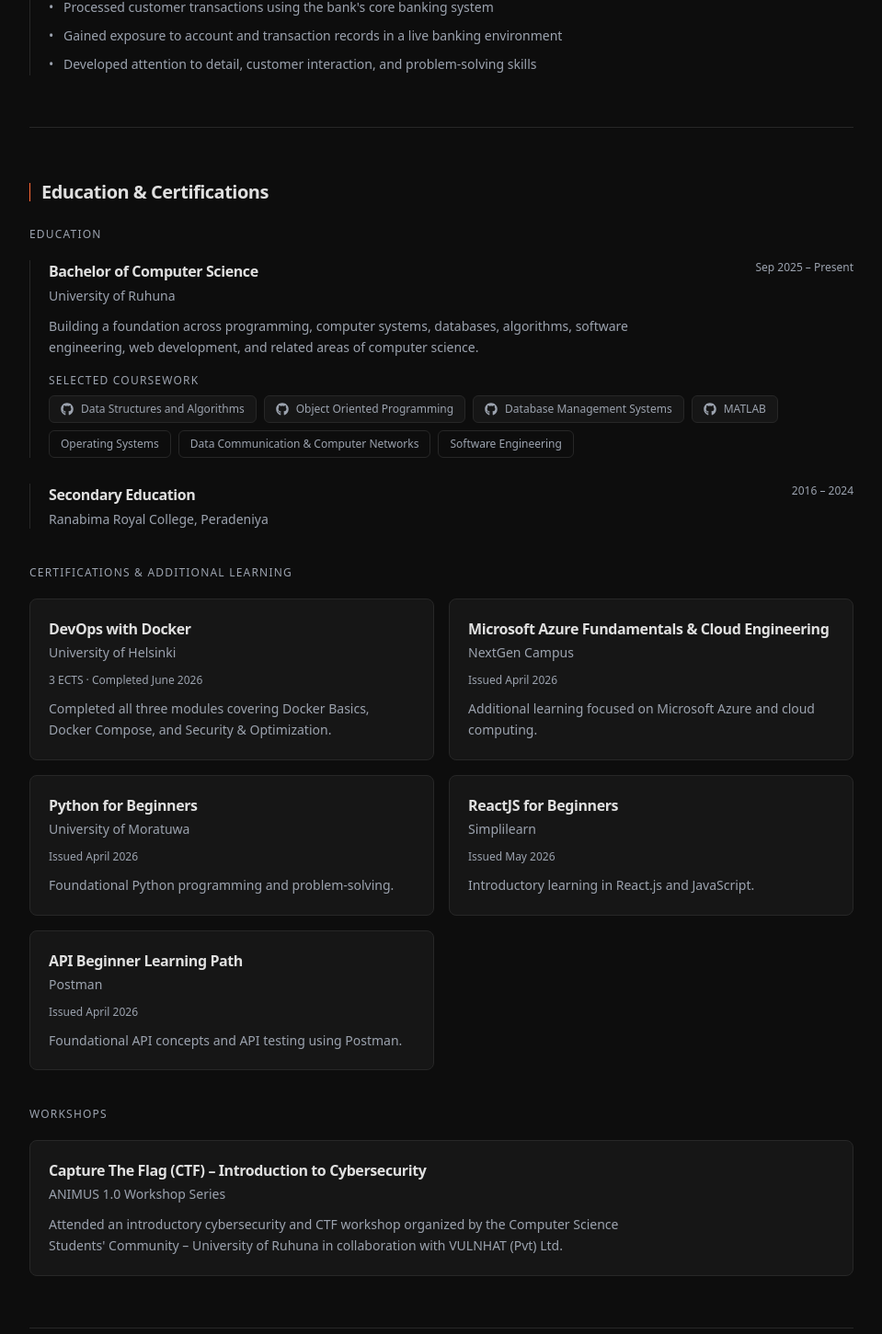
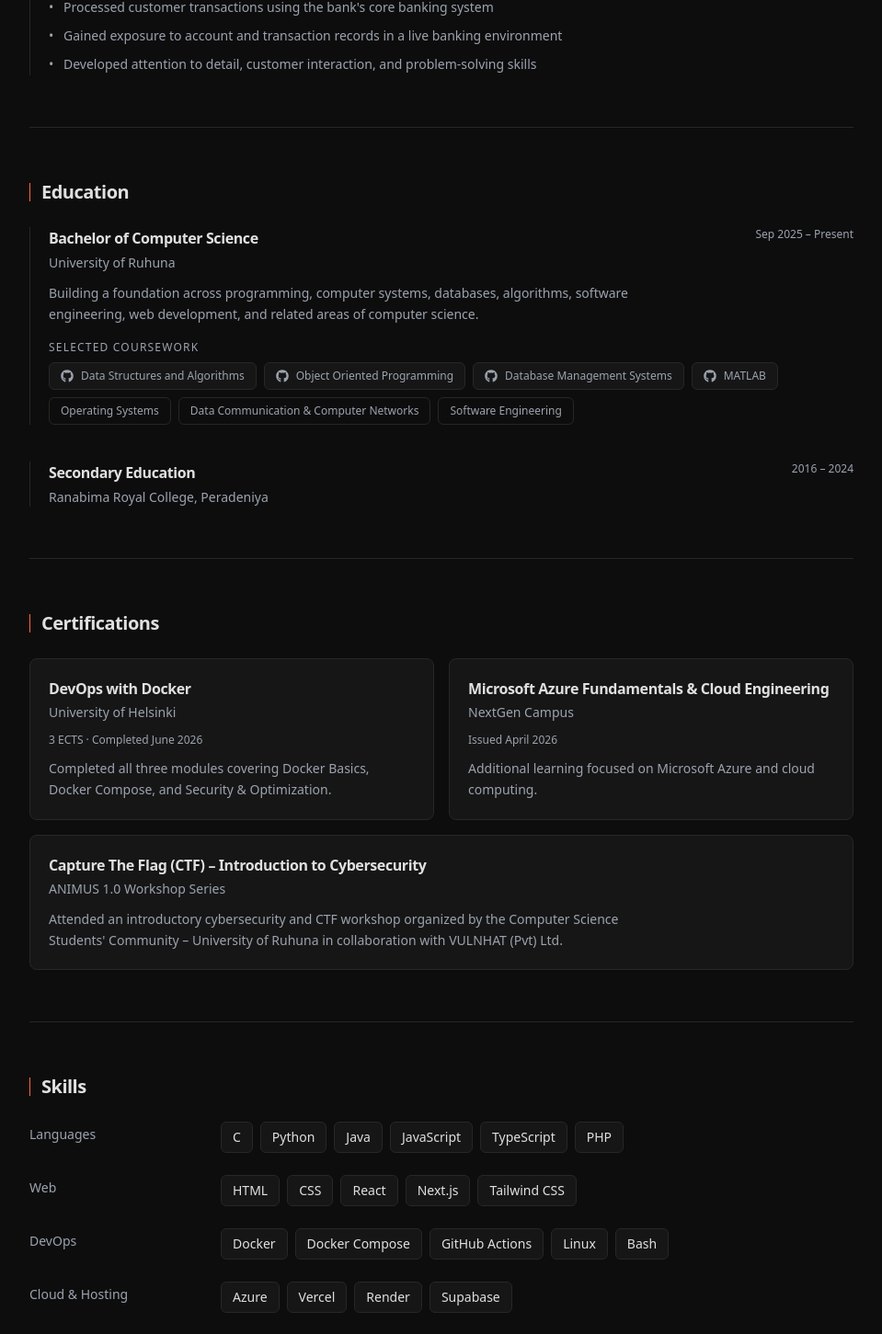
Before and after one commit to hasithaea/hasitha-dev, a Next.js app: page / in a window 1280 px wide. Shown: the part 2220-3671 px from the top of the page at 92% size, without its empty margins (160-1119 px from the left). Built offline with nearby package versions, Linux system fonts and the light colour scheme; no server answers.

Commit message:
refactor: split education and certification into separate sections (#18)

```diff
--- a/app/page.tsx
+++ b/app/page.tsx
@@ -4,7 +4,8 @@
 import About from "@/components/sections/About";
 import Projects from "@/components/sections/Projects";
 import Experience from "@/components/sections/Experience";
-import EducationAndCerts from "@/components/sections/EducationAndCerts";
+import Education from "@/components/sections/Education";
+import Certifications from "@/components/sections/Certifications";
 import Skills from "@/components/sections/Skills";
 import ContactCTA from "@/components/sections/ContactCTA";
 
@@ -15,7 +16,8 @@
       <About />
       <Projects />
       <Experience />
-      <EducationAndCerts />
+      <Education />
+      <Certifications />
       <Skills />
       <ContactCTA />
     </PageShell>
--- /dev/null
+++ b/components/sections/Certifications.tsx
@@ -0,0 +1,34 @@
+import SectionHeading from "@/components/SectionHeading";
+import CertificationCard from "@/components/sections/CertificationCard";
+import { certifications } from "@/data/certifications";
+import { additionalLearning } from "@/data/additional-learning";
+
+export default function Certifications() {
+  const featured = certifications.filter((c) => c.featured);
+
+  return (
+    <section id="certifications" className="scroll-mt-24 py-14 border-t border-border-color">
+      <SectionHeading>Certifications</SectionHeading>
+
+      <div className="grid gap-4 sm:grid-cols-2">
+        {featured.map((certification) => (
+          <CertificationCard key={certification.name} certification={certification} />
+        ))}
+      </div>
+
+      {additionalLearning.length > 0 && (
+        <div className="mt-4 space-y-4">
+            {additionalLearning.map((item) => (
+                <article key={item.title} className="rounded-lg border border-border-color bg-bg-surface p-5">
+                    <h3 className="text-base font-semibold tracking-tight">{item.title}</h3>
+                    <p className="mt-1 text-sm text-text-muted">{item.organization}</p>
+                    <p className="mt-3 max-w-2xl text-sm text-text-muted leading-relaxed">
+                        {item.description}
+                    </p>
+                </article>
+            ))}
+        </div>
+    )}
+    </section>
+  );
+}
--- /dev/null
+++ b/components/sections/Education.tsx
@@ -0,0 +1,17 @@
+import SectionHeading from "@/components/SectionHeading";
+import EducationItem from "@/components/sections/EducationItem";
+import { education } from "@/data/education";
+
+export default function Education() {
+  return (
+    <section id="education" className="scroll-mt-24 py-14 border-t border-border-color">
+      <SectionHeading>Education</SectionHeading>
+
+      <div className="space-y-10">
+        {education.map((item) => (
+          <EducationItem key={`${item.institution}-${item.qualification}`} item={item} />
+        ))}
+      </div>
+    </section>
+  );
+}
--- a/components/sections/EducationAndCerts.tsx
+++ /dev/null
@@ -1,55 +0,0 @@
-import SectionHeading from "@/components/SectionHeading";
-import EducationItem from "@/components/sections/EducationItem";
-import CertificationCard from "@/components/sections/CertificationCard";
-import { education } from "@/data/education";
-import { certifications } from "@/data/certifications";
-import { additionalLearning } from "@/data/additional-learning";
-
-export default function EducationAndCerts() {
-  return (
-    <section id="education" className="scroll-mt-24 py-14 border-t border-border-color">
-      <SectionHeading>Education &amp; Certifications</SectionHeading>
-
-      <div className="space-y-10">
-        <div>
-          <h3 className="font-mono text-xs tracking-widest text-text-muted uppercase mb-5">
-            Education
-          </h3>
-          <div className="space-y-7">
-            {education.map((item) => (
-              <EducationItem key={`${item.institution}-${item.qualification}`} item={item} />
-            ))}
-          </div>
-        </div>
-
-        <div>
-          <h3 className="font-mono text-xs tracking-widest text-text-muted uppercase mb-5">
-            Certifications &amp; Additional Learning
-          </h3>
-          <div className="grid gap-4 sm:grid-cols-2">
-            {certifications.map((certification) => (
-              <CertificationCard key={certification.name} certification={certification} />
-            ))}
-          </div>
-        </div>
-
-        <div>
-          <h3 className="font-mono text-xs tracking-widest text-text-muted uppercase mb-5">
-            Workshops
-          </h3>
-          <div className="space-y-4">
-            {additionalLearning.map((item) => (
-              <article key={item.title} className="rounded-lg border border-border-color bg-bg-surface p-5">
-                <h4 className="text-base font-semibold tracking-tight">{item.title}</h4>
-                <p className="mt-1 text-sm text-text-muted">{item.organization}</p>
-                <p className="mt-3 max-w-2xl text-sm text-text-muted leading-relaxed">
-                  {item.description}
-                </p>
-              </article>
-            ))}
-          </div>
-        </div>
-      </div>
-    </section>
-  );
-}
--- a/components/sections/EducationItem.tsx
+++ b/components/sections/EducationItem.tsx
@@ -6,9 +6,9 @@
     <article className="border-l border-border-color pl-5">
       <div className="flex flex-col sm:flex-row sm:items-start sm:justify-between gap-2">
         <div>
-          <h4 className="font-semibold tracking-tight">
+          <h3 className="font-semibold tracking-tight">
             {item.qualification}
-          </h4>
+          </h3>
           <p className="mt-1 text-sm text-text-muted">{item.institution}</p>
         </div>
 
```
